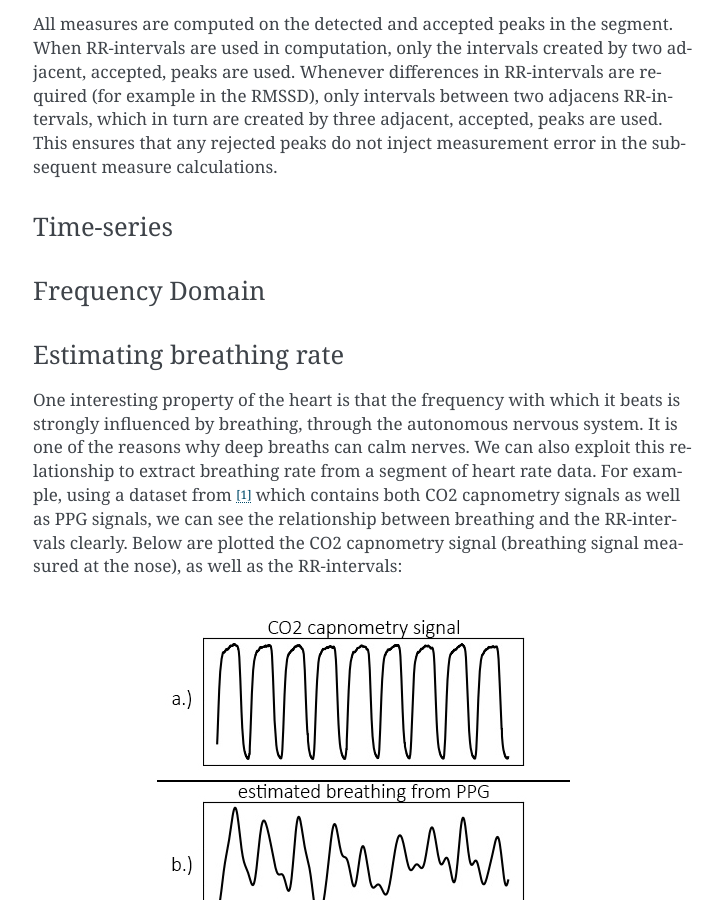
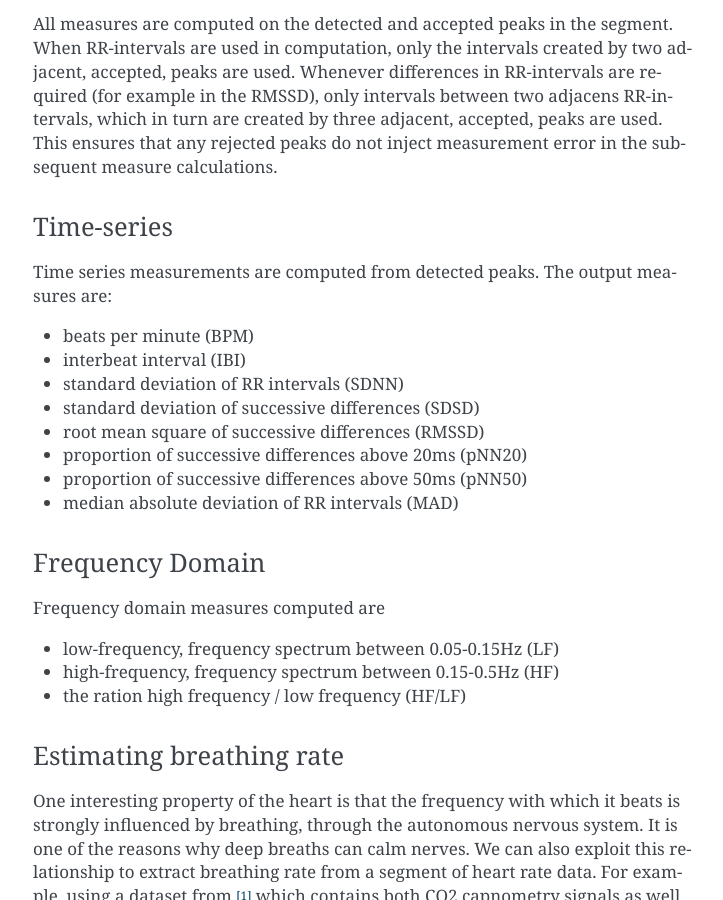
Before and after one commit to paulvangentcom/heartrate_analysis_python, a Sphinx documentation site: the page built from docs/source/algorithmfunctioning.rst, in a window 1280 px wide and 900 px high, scrolled down 6682 px. Shown: the whole window, without its empty margins (387-1110 px from the left). Built offline with Sphinx 7.4.7, drawn with Linux system fonts in a browser that asks for light colours.

```diff
--- a/docs/source/algorithmfunctioning.rst
+++ b/docs/source/algorithmfunctioning.rst
@@ -100,12 +100,25 @@ All measures are computed on the detected and accepted peaks in the segment. Whe
 
 Time-series
 ~~~~~~~~~~~
+Time series measurements are computed from detected peaks. The output measures are:
 
+- beats per minute (BPM)
+- interbeat interval (IBI)
+- standard deviation of RR intervals (SDNN)
+- standard deviation of successive differences (SDSD)
+- root mean square of successive differences (RMSSD)
+- proportion of successive differences above 20ms (pNN20)
+- proportion of successive differences above 50ms (pNN50)
+- median absolute deviation of RR intervals (MAD)
 
 
 Frequency Domain
 ~~~~~~~~~~~~~~~~
+Frequency domain measures computed are
 
+- low-frequency, frequency spectrum between 0.05-0.15Hz (LF)
+- high-frequency, frequency spectrum between 0.15-0.5Hz (HF)
+- the ration high frequency / low frequency (HF/LF)
 
 Estimating breathing rate
 ~~~~~~~~~~~~~~~~~~~~~~~~~
```
Also changed, not shown: README.md (+3 -4 lines), docs/source/quickstart.rst (+3 -4 lines), heartbeat.py (+23 -14 lines), 4 other files.
